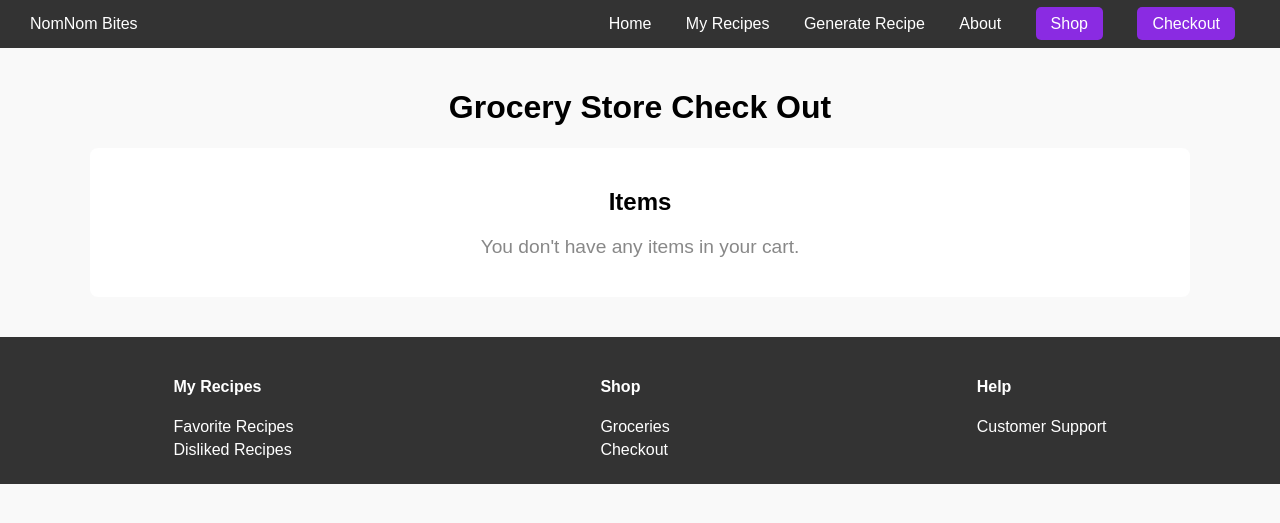
After one commit to sudocanttype/CS-3354.002-Team-5, a Flask app: page /checkout in a window 1280 px wide. The commit adds this page. Shown: the top 523 px of the page. Run offline with Flask 3, Linux system fonts and the light colour scheme.

Commit message:
Added checkout page

```diff
--- a/app.py
+++ b/app.py
@@ -26,5 +26,10 @@ def loginpage():
 def shop():
     return render_template('grocerystorepage.html', products=products)
 
+@app.route('/checkout')
+def checkout():
+    cart_items = []
+    return render_template('checkout.html', cart_items=cart_items)
+
 if __name__ == '__main__':
     app.run()
--- /dev/null
+++ b/static/css/checkout.css
@@ -0,0 +1,106 @@
+/* General Styles */
+body {
+    font-family: Arial, sans-serif;
+    margin: 0;
+    padding: 0;
+    background-color: #f9f9f9;
+}
+
+/* Navbar */
+.navbar {
+    display: flex;
+    justify-content: space-between;
+    align-items: center;
+    background-color: #333;
+    color: white;
+    padding: 15px 30px;
+}
+
+.nav-links a {
+    color: white;
+    text-decoration: none;
+    margin: 0 15px;
+}
+
+.shop-btn, .checkout-btn {
+    background-color: blueviolet;
+    color: black;
+    padding: 8px 15px;
+    border-radius: 5px;
+    border: 2px white; /* Add a black border for visibility */
+}
+
+/* Checkout Container */
+.checkout-container {
+    max-width: 1100px;
+    margin: auto;
+    padding: 20px;
+}
+
+h1, h2 {
+    text-align: center;
+}
+
+/* Cart Items */
+.cart-items {
+    background: white;
+    padding: 20px;
+    margin-bottom: 20px;
+    border-radius: 8px;
+    text-align: center;
+}
+
+.cart-item {
+    display: flex;
+    align-items: center;
+    margin-bottom: 20px;
+    border-bottom: 1px solid #ddd;
+    padding-bottom: 15px;
+}
+
+.cart-item img {
+    width: 100px;
+    height: 100px;
+    object-fit: cover;
+    border-radius: 8px;
+    margin-right: 20px;
+}
+
+.item-details {
+    flex: 1;
+}
+
+/* Quantity Buttons */
+.quantity-control {
+    display: flex;
+    align-items: center;
+}
+
+.quantity-control button {
+    padding: 5px;
+    margin: 0 5px;
+}
+
+/* Empty Cart Message */
+.empty-cart {
+    font-size: 1.2rem;
+    color: #888;
+    text-align: center;
+    margin-top: 20px;
+}
+
+/* Footer */
+.footer-links {
+    background: #333;
+    color: white;
+    padding: 20px;
+    display: flex;
+    justify-content: space-around;
+}
+
+.footer-links a {
+    color: white;
+    text-decoration: none;
+    display: block;
+    margin: 5px 0;
+}
--- a/static/css/grocerystorestyle.css
+++ b/static/css/grocerystorestyle.css
@@ -22,13 +22,13 @@ body {
 .nav-links {
   display: flex;
   justify-content: flex-end; /* Aligns links to the right */
-  gap: 1px; /* Adjust spacing between the links */
+  gap: 2px; /* Adjust spacing between the links */
 }
 
 .nav-links a {
   text-decoration: none; /* Removes underlines from the links */
   color: white;
-  padding: 2px;
+  padding: 5px;
 }
 
 .nav-links a:hover {
--- /dev/null
+++ b/templates/checkout.html
@@ -0,0 +1,76 @@
+<!DOCTYPE html>
+<html lang="en">
+<head>
+    <meta charset="UTF-8">
+    <meta name="viewport" content="width=device-width, initial-scale=1.0">
+    <title>Checkout - NomNom Bites</title>
+    <link rel="stylesheet" href="{{ url_for('static', filename='css/checkout.css') }}">
+</head>
+<body>
+
+<header>
+    <nav class="navbar">
+        <div class="logo">NomNom Bites</div>
+        <div class="nav-links">
+            <a href="{{ url_for('landingpage') }}">Home</a>
+            <a href="#">My Recipes</a>
+            <a href="#">Generate Recipe</a>
+            <a href="#">About</a>
+            <a href="{{ url_for('shop') }}" class="shop-btn">Shop</a>
+            <a href="{{ url_for('checkout') }}" class="checkout-btn">Checkout</a>
+        </div>
+    </nav>
+</header>
+
+<main class="checkout-container">
+    <h1>Grocery Store Check Out</h1>
+
+    <section class="cart-items">
+        <h2>Items</h2>
+
+        {% if cart_items %}
+        <p>Check your items before proceeding to payment</p>
+        <div class="items-list">
+            {% for item in cart_items %}
+            <div class="cart-item">
+                <img src="{{ url_for('static', filename='images/' + item.image) }}" alt="{{ item.name }}">
+                <div class="item-details">
+                    <h3>{{ item.name }}</h3>
+                    <div class="quantity-control">
+                        <button class="decrease" onclick="updateQuantity('{{ item.id }}', -1)">-</button>
+                        <span id="quantity-{{ item.id }}">{{ item.quantity }}</span>
+                        <button class="increase" onclick="updateQuantity('{{ item.id }}', 1)">+</button>
+                    </div>
+                    <p class="price">${{ item.price }}</p>
+                    <button class="remove-item" onclick="removeItem('{{ item.id }}')">🗑 Remove item</button>
+                </div>
+            </div>
+            {% endfor %}
+        </div>
+        {% else %}
+        <p class="empty-cart">You don't have any items in your cart.</p>
+        {% endif %}
+    </section>
+</main>
+
+<footer>
+    <div class="footer-links">
+        <div class="section">
+            <h4>My Recipes</h4>
+            <a href="#">Favorite Recipes</a>
+            <a href="#">Disliked Recipes</a>
+        </div>
+        <div class="section">
+            <h4>Shop</h4>
+            <a href="#">Groceries</a>
+            <a href="#">Checkout</a>
+        </div>
+        <div class="section">
+            <h4>Help</h4>
+            <a href="#">Customer Support</a>
+        </div>
+    </div>
+</footer>
+
+</body>
+</html>
--- a/templates/grocerystorepage.html
+++ b/templates/grocerystorepage.html
@@ -22,6 +22,7 @@
 	            <a href="#">My Recipes</a> <!-- In href "#" makes a button clickable but does not redirect-->
 	            <a href="#">About</a>
         <a href="{{ url_for('shop') }}">Shop</a>
+        <a href="{{ url_for('checkout') }}" class="checkout-btn">Checkout</a>
          </div>
           </div>
     </nav>
```
